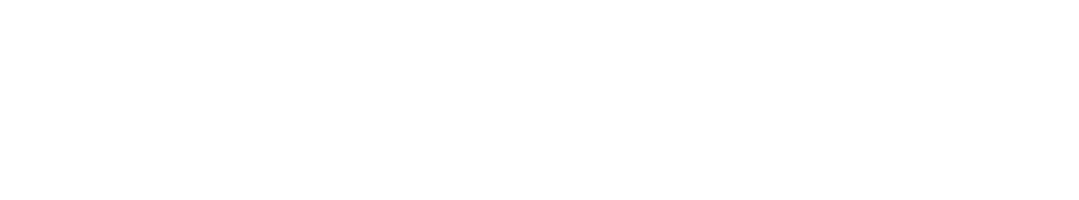
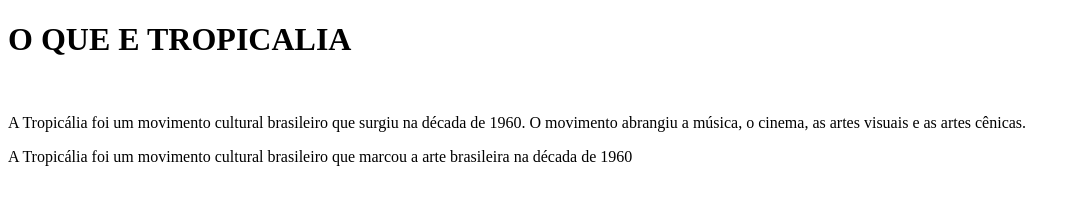
Before and after one commit to pereirp/site-acessivel, a plain HTML site: page index.html in a window 1280 px wide. Shown: the whole page, without its empty margins (0-1079 px from the left). Drawn offline with Linux system fonts and the light colour scheme.

Commit message:
TROPICALIA

```diff
--- a/index.html
+++ b/index.html
@@ -7,10 +7,10 @@
 </head>
 <body>
 <header>
-<h1></h1>
+<h1>O QUE E TROPICALIA</h1>
 <img src="" alt="">
-<p></p>
-<p></p>
+<p>A Tropicália foi um movimento cultural brasileiro que surgiu na década de 1960. O movimento abrangiu a música, o cinema, as artes visuais e as artes cênicas. </p>
+<p>A Tropicália foi um movimento cultural brasileiro que marcou a arte brasileira na década de 1960</p>
 </header>
 
 <div>
```
